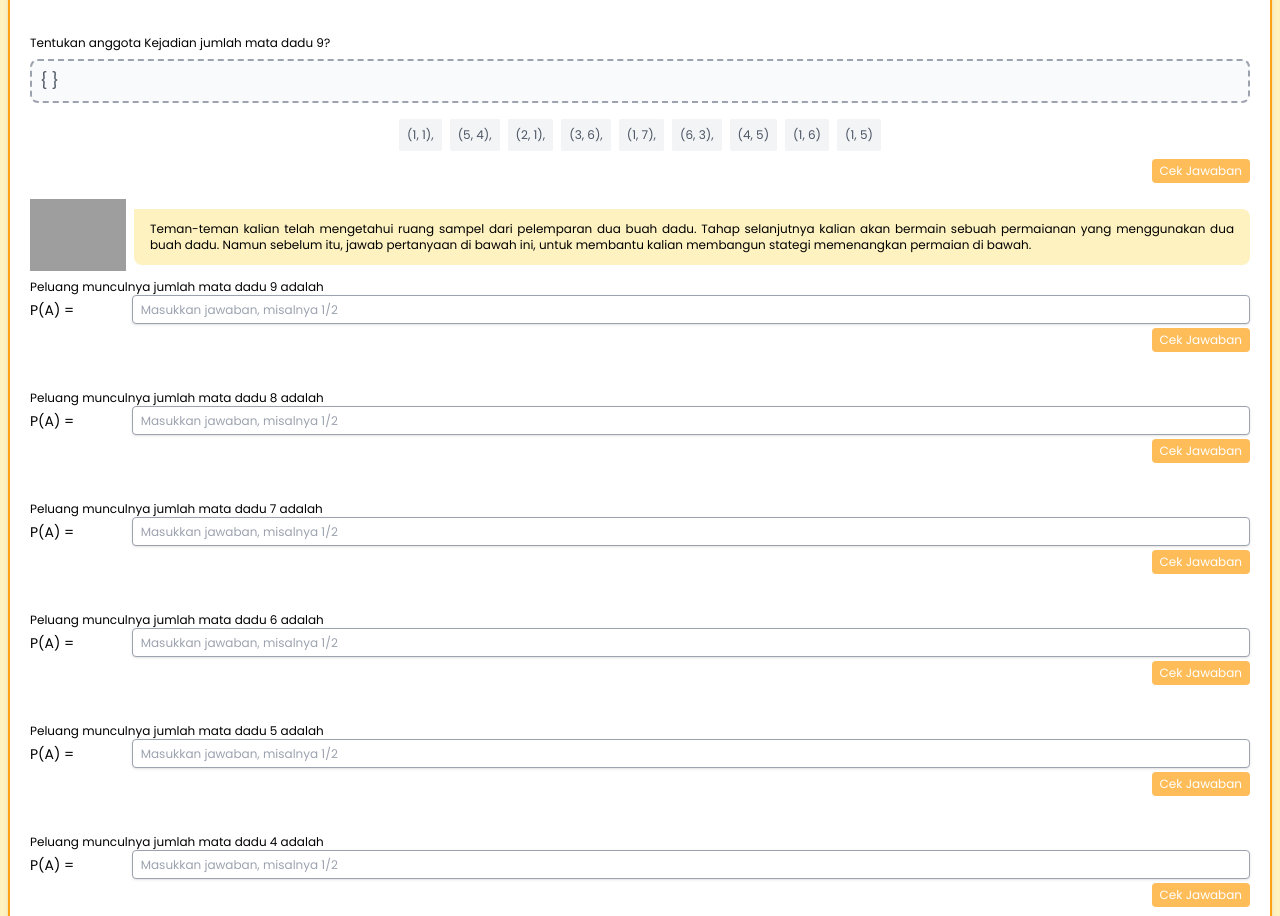
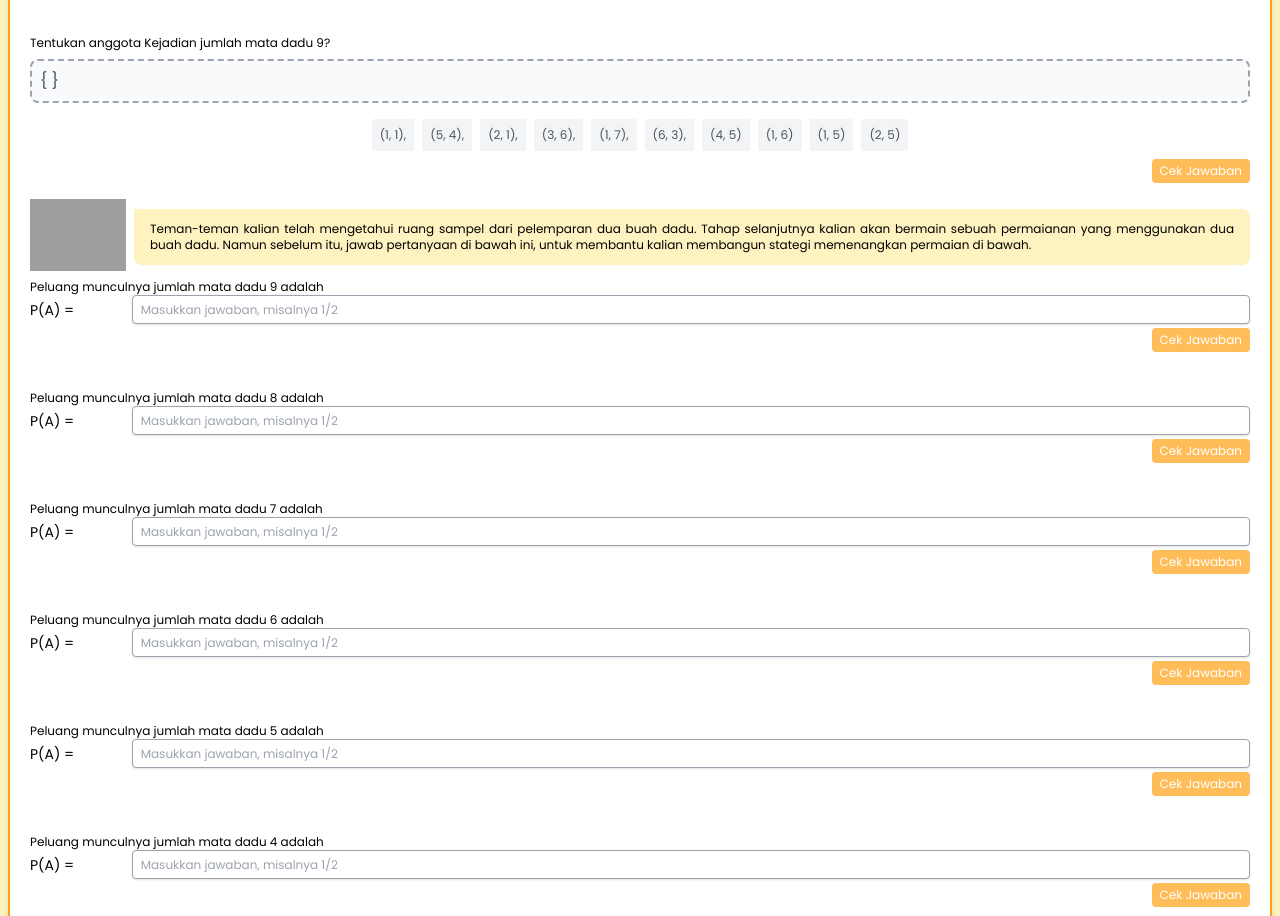
Before and after one commit to Marwabasri/Modul-Pembelajaran-Matematika, a website: page src/conten/frekuensi-relatif.html in a window 1280 px wide. Shown: the part 808-1724 px from the top of the page. Drawn offline with nearby package versions, Linux system fonts and the light colour scheme; grey boxes are pictures that could not be loaded.

Commit message:
Add button for 'Opsi J' in frekuensi-relatif.html

```diff
--- a/src/conten/frekuensi-relatif.html
+++ b/src/conten/frekuensi-relatif.html
@@ -555,6 +555,7 @@
                     <button class="option-btnType5 bg-gray-100 p-2 rounded-sm hover:bg-secondary focus:outline-none" value="Opsi G">(4, 5)</button>
                     <button class="option-btnType5 bg-gray-100 p-2 rounded-sm hover:bg-secondary focus:outline-none" value="Opsi H">(1, 6)</button>
                     <button class="option-btnType5 bg-gray-100 p-2 rounded-sm hover:bg-secondary focus:outline-none" value="Opsi I">(1, 5)</button>
+                    <button class="option-btnType5 bg-gray-100 p-2 rounded-sm hover:bg-secondary focus:outline-none" value="Opsi J">(2, 5)</button>
                   </div>
                   <div class="flex justify-end">
                     <button id="submitType5-btn-2" class="text-xs bg-primary/70 text-white px-2 py-1 rounded mt-2 hover:bg-secondary hover:text-gray-700">
```
